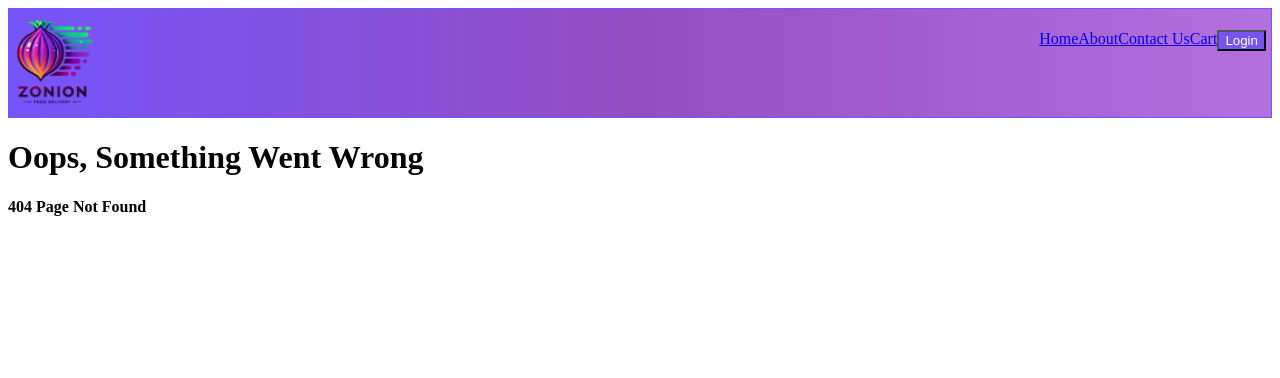
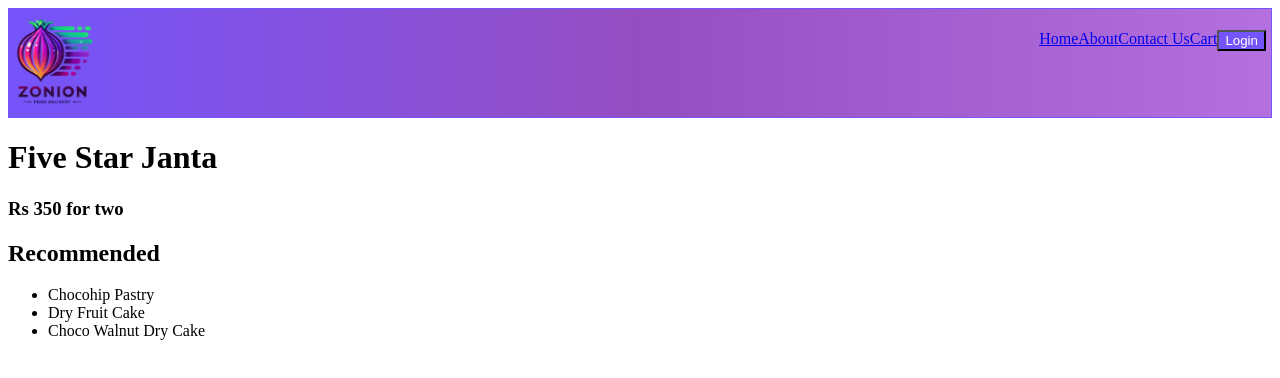
Before and after one commit to droidbg/FoodPeek, a React (Vite) app: page /restaurant/1 in a window 1280 px wide. Before the commit this address had no page. Shown: the top 378 px of the page. Built offline with nearby package versions, Linux system fonts and the light colour scheme.

Commit message:
Add. dynamic menu

```diff
--- a/src/App.js
+++ b/src/App.js
@@ -6,6 +6,7 @@ import { createBrowserRouter, Outlet, RouterProvider } from "react-router";
 import Contact from "./components/Contact";
 import About from "./components/About";
 import Error from "./components/Error";
+import RestaurantMenu from "./components/RestaurantMenu";
 
 const AppLayout = () => {
   return (
@@ -33,6 +34,10 @@ const appRouter = createBrowserRouter([
         path: "/contact",
         element: <Contact />,
       },
+      {
+        path: "/restaurant/:restaurantId",
+        element: <RestaurantMenu />,
+      },
     ],
     errorElement: <Error />,
   },
--- a/src/components/RestaurantMenu.js
+++ b/src/components/RestaurantMenu.js
@@ -0,0 +1,17 @@
+const RestaurantMenu = () => {
+  return (
+    <div>
+      <h1>Five Star Janta</h1>
+      <h3>Rs 350 for two</h3>
+      <h2>Recommended</h2>
+
+      <ul>
+        <li>Chocohip Pastry</li>
+        <li>Dry Fruit Cake</li>
+        <li>Choco Walnut Dry Cake</li>
+      </ul>
+    </div>
+  );
+};
+
+export default RestaurantMenu;
```
